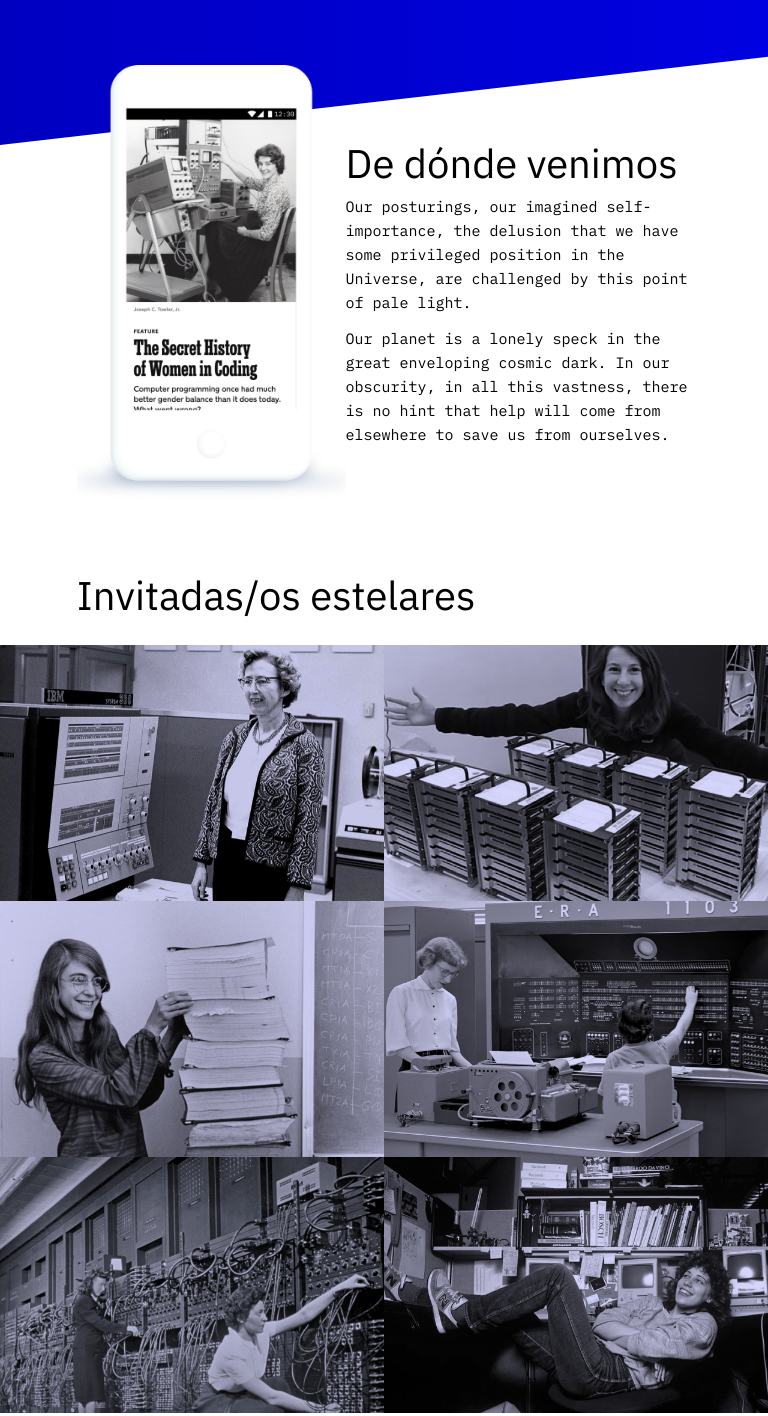
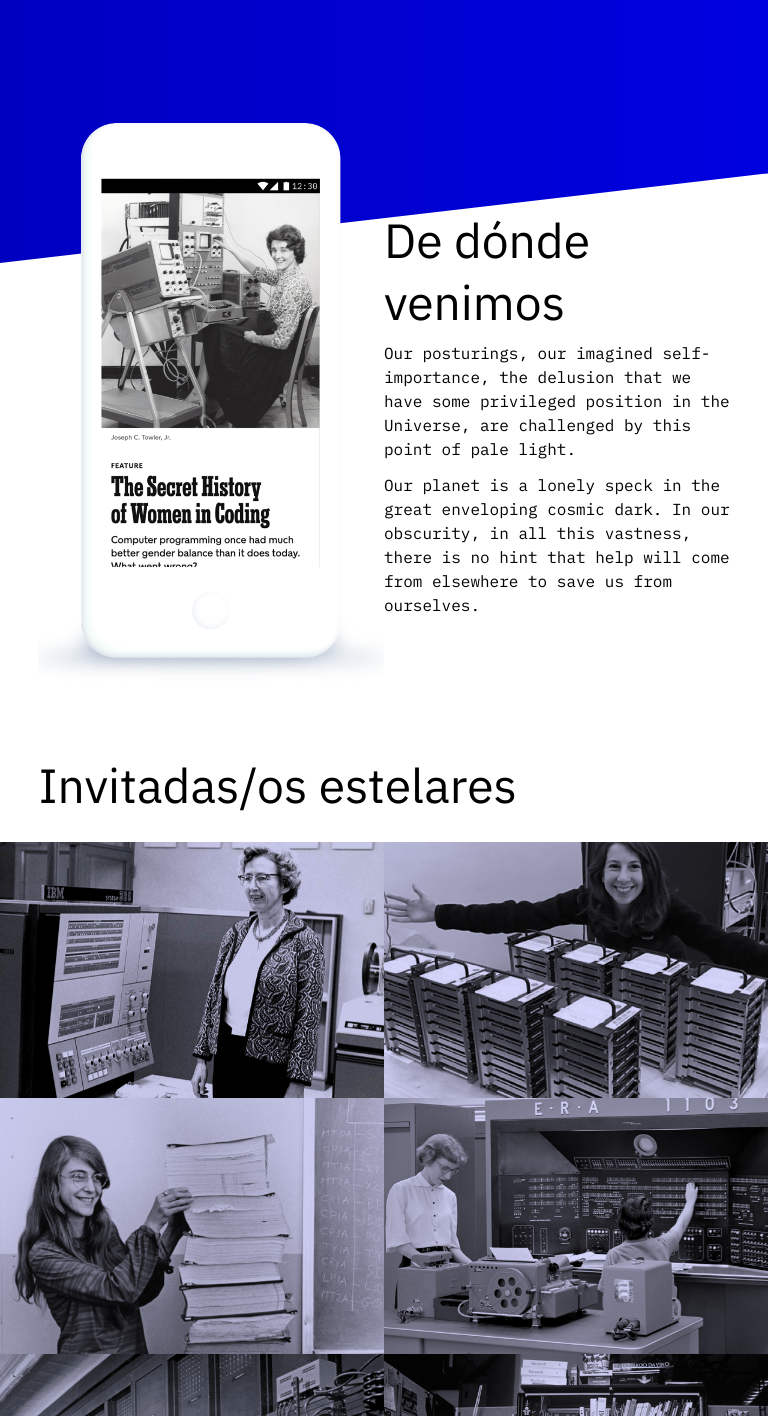
Before and after one commit to erickact/acamica-sprint-1, a plain HTML site: page index.html in a window 768 px wide. Shown: the part 1140-2556 px from the top of the page. Drawn offline with Linux system fonts and the light colour scheme; grey boxes are pictures that could not be loaded.

Commit message:
modify 'nosotros' version

```diff
--- a/css/style.css
+++ b/css/style.css
@@ -111,11 +111,22 @@ button {
   display: block;
 }
 
-@media (min-width: 768px) {
+@media (min-width: 500px) {
+  .title {
+    font-size: 40px;
+    line-height: 48px;
+  }
+
+  .paragraph {
+    font-size: 15px;
+  }
+
   .line-break {
     display: inline;
   }
+}
 
+@media (min-width: 768px) {
   .button {
     display: inline;
     width: auto;
@@ -142,17 +153,6 @@ button {
   .paragraph {
     font-size: 16px;
     line-height: 24px;
-  }
-}
-
-@media (min-width: 500px) and (max-width: 768px) {
-  .title {
-    font-size: 40px;
-    line-height: 48px;
-  }
-
-  .paragraph {
-    font-size: 15px;
   }
 }
 
@@ -351,6 +351,13 @@ main p {
   top: 58%;
 }
 
+@media (min-width: 500px) {
+  main .title {
+    font-size: 52px;
+    line-height: 64px;
+  }
+}
+
 @media (min-width: 768px) {
   .punto-color {
     color: #0000ec;
@@ -371,12 +378,6 @@ main p {
   }
 }
 
-@media (min-width: 500px) and (max-width: 768px) {
-  main .title {
-    font-size: 52px;
-    line-height: 64px;
-  }
-}
 /* end Main */
 
 /* Section 1 - Episodios */
@@ -447,35 +448,42 @@ main p {
   padding-bottom: 12px;
 }
 
+@media (min-width: 650px) {
+  #nosotros {
+    margin-top: -40px;
+  }
+
+  #nosotros .container {
+    display: flex;
+    align-items: center;
+  }
+
+  #nosotros img {
+    width: 50%;
+  }
+
+  #nosotros .container > div {
+    max-width: 450px;
+  }
+}
+
+@media (min-width: 768px) and (max-width: 830px) {
+  .container {
+    width: 90%;
+  }
+}
+
 @media (min-width: 768px) {
   #nosotros {
     margin-top: -140px;
   }
 
   #nosotros .container {
-    display: flex;
     justify-content: space-between;
-    align-items: center;
-  }
-
-  #nosotros img {
-    width: 35vw;
-    height: auto;
-  }
-
-  #nosotros .container p {
-    width: 45vw;
-    max-width: 456px;
   }
 
   #nosotros .title {
     margin-top: -10px;
-  }
-}
-
-@media (min-width: 500px) and (max-width: 768px) {
-  #nosotros {
-    margin-top: -80px;
   }
 }
 
@@ -499,18 +507,17 @@ main p {
     margin-bottom: 26px;
   }
 
-  .all-img {
-    display: flex;
-    justify-content: space-between;
-    align-items: center;
-    flex-wrap: wrap;
-  }
   .all-img > li {
     width: calc(100% / 3);
     height: calc(100vw / 4);
   }
 }
-@media (min-width: 500px) and (max-width: 768px) {
+@media (min-width: 500px) {
+  .all-img {
+    display: flex;
+    flex-wrap: wrap;
+  }
+
   .all-img > li {
     width: calc(100% / 2);
     height: calc(100vw / 3);
```
